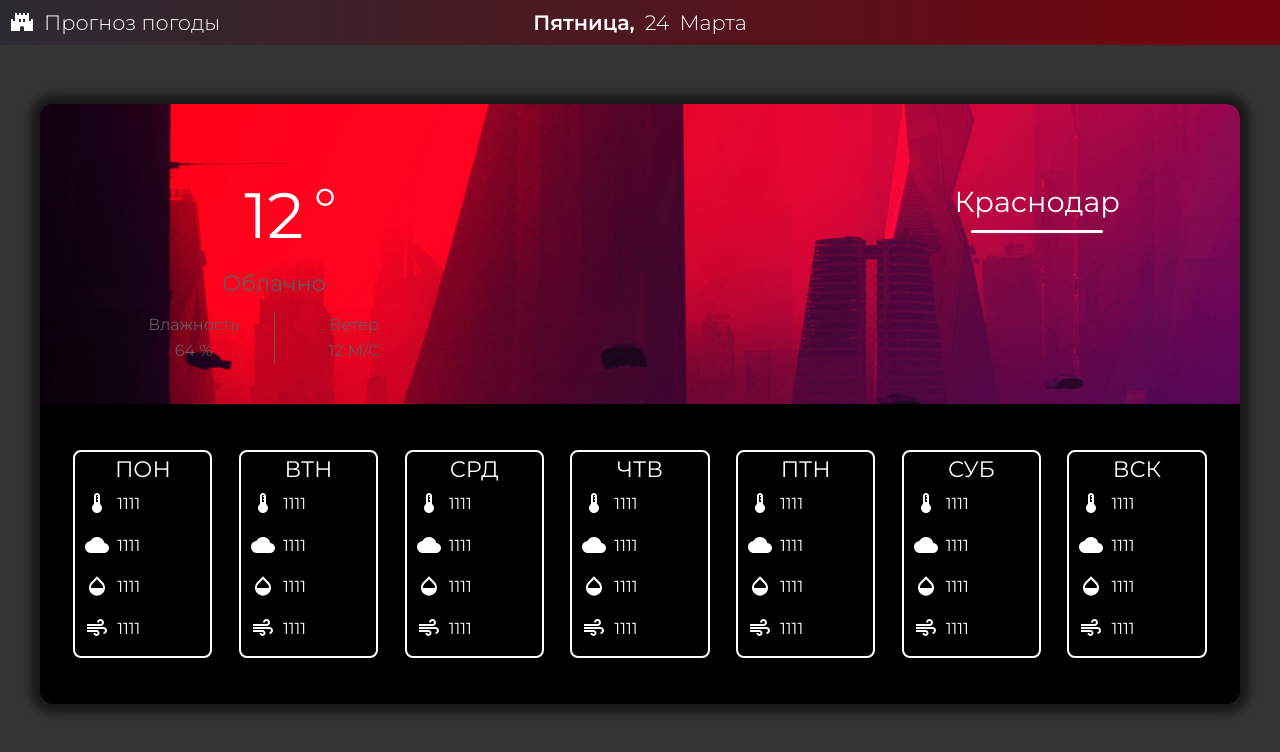
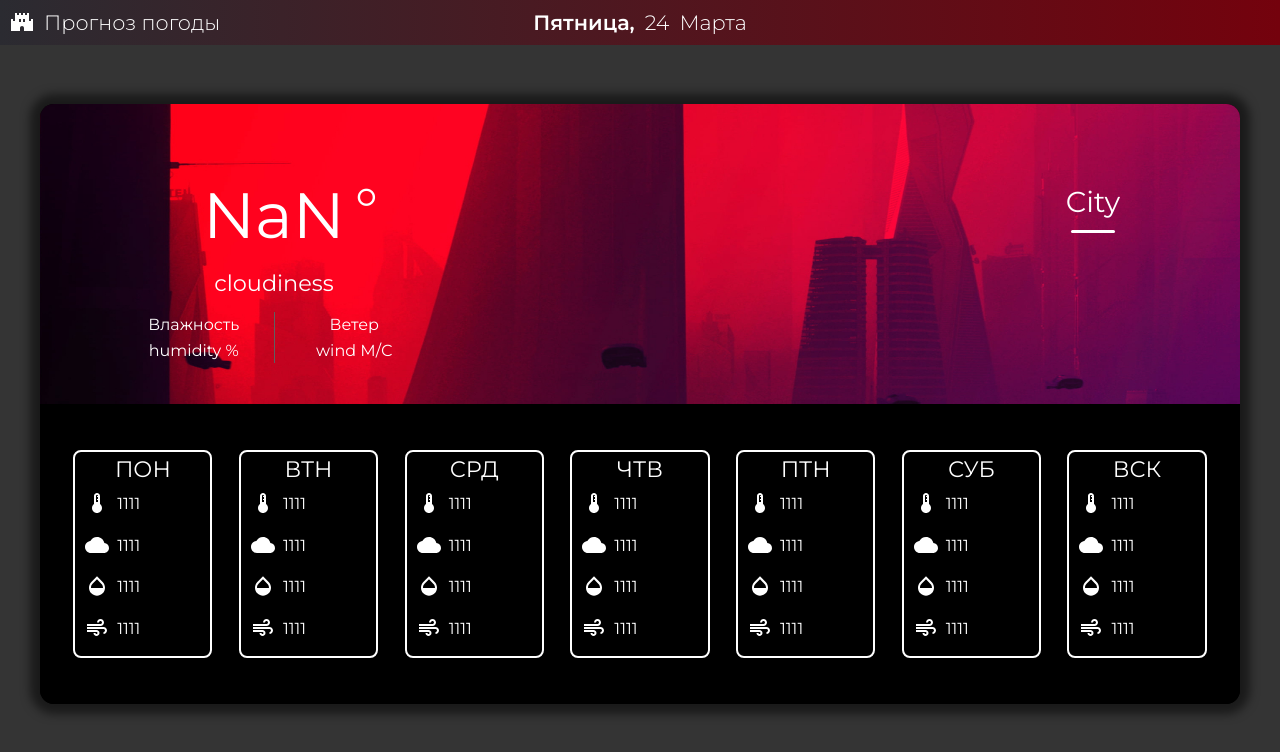
Before and after one commit to Javert5555/weather_forecast, a React (Create React App) app: page / in a window 1280 px wide. Shown: the top 752 px of the page. Built offline with nearby package versions, Linux system fonts and the light colour scheme.

Commit message:
add upper part data

```diff
--- a/src/components/card/Card.js
+++ b/src/components/card/Card.js
@@ -3,7 +3,7 @@ import DayWeather from './DayWeatherInfo'
 import TodayWeatherCity from './TodayWeatherCity'
 import TodayWeatherData from './TodayWeatherData'
 
-const Card = () => {
+const Card = ({ city, temperature, cloudiness, humidity, wind }) => {
 
     const weekDays = [
         'ПОН',
@@ -19,8 +19,15 @@ const Card = () => {
         <section className='container'>
             <div className='card'>
                 <div className='card__upper-part'>
-                    <TodayWeatherData />
-                    <TodayWeatherCity />
+                    <TodayWeatherData
+                        temperature={temperature}
+                        cloudiness={cloudiness}
+                        humidity={humidity}
+                        wind={wind}
+                    />
+                    <TodayWeatherCity
+                        city={city}
+                    />
                 </div>
                 <div className='card__bottom-part'>
                     {weekDays.map((weekDay, index) => (
--- a/src/components/card/TodayWeatherCity.js
+++ b/src/components/card/TodayWeatherCity.js
@@ -1,9 +1,10 @@
 import '../../styles/card/today_weather_city.scss'
 
-const TodayWeatherCity = () => {
+const TodayWeatherCity = ({ city }) => {
+
     return (
         <div className='today-weather-city'>
-            <p className='today-weather-city__name-city'>Краснодар</p>
+            <p className='today-weather-city__name-city'>{city}</p>
             <div className='today-weather-city__horizontal-line'></div>
         </div>
     )
--- a/src/components/card/TodayWeatherData.js
+++ b/src/components/card/TodayWeatherData.js
@@ -2,26 +2,26 @@ import { Fragment } from 'react'
 import '../../styles/card/today_weather_data.scss'
 
 
-const TodayWeatherData = () => {
+const TodayWeatherData = ({ temperature, cloudiness, humidity, wind }) => {
 
     return (
             <div className='today-weather-data'>
                 <div className='today-weather-data__cloudiness-temperature'>
                     <div className='today-weather-data__temperature'>
-                        12
+                        {Math.round(temperature)}
                         <span className='today-weather-data__temperature-degree'>°</span>
                     </div>
-                    <div className='today-weather-data__cloudiness'>Облачно</div>
+                    <div className='today-weather-data__cloudiness'>{cloudiness}</div>
                 </div>
                 <div className='today-weather-data__humidity-wind'>
                     <div className='today-weather-data__humidity'>
                         <p>Влажность</p>
-                        <div>64 %</div>
+                        <div>{humidity} %</div>
                     </div>
                     <div className='today-weather-data__vertical-line'></div>
                     <div className='today-weather-data__wind'>
                         <p>Ветер</p>
-                        <div>12 М/С</div>
+                        <div>{wind} М/С</div>
                     </div>
                 </div>
             </div>
--- a/src/components/core/Home.js
+++ b/src/components/core/Home.js
@@ -1,12 +1,33 @@
-import { Fragment } from 'react'
+import { Fragment, useEffect, useState } from 'react'
 import Card from '../card/Card'
 import Menu from './Menu'
 
 const Home = () => {
+    let [city, setCity] = useState('City')
+    let [temperature, setTemperature] = useState('temperature')
+    let [cloudiness, setCloudiness] = useState('cloudiness')
+    let [humidity, setHumidity] = useState('humidity')
+    let [wind, setWind] = useState('wind')
+
+    // useEffect(() => {
+    //     console.log(weatherForecastData)
+    // }, [weatherForecastData])
     return (
         <Fragment>
-            <Menu />
-            <Card />
+            <Menu
+                setCity={setCity}
+                setTemperature={setTemperature}
+                setCloudiness={setCloudiness}
+                setHumidity={setHumidity}
+                setWind={setWind}
+            />
+            <Card
+                city={city}
+                temperature={temperature}
+                cloudiness={cloudiness}
+                humidity={humidity}
+                wind={wind}
+            />
         </Fragment>
     )
 }
--- a/src/styles/card/today_weather_city.scss
+++ b/src/styles/card/today_weather_city.scss
@@ -4,6 +4,7 @@
     right: 10%;
     // transform: translate(-50%, -50%);
     max-width: min-content;
+    white-space: nowrap;
     // text-align: center;
     // margin-left: 100px;
 
--- a/src/styles/card/today_weather_data.scss
+++ b/src/styles/card/today_weather_data.scss
@@ -1,6 +1,6 @@
 .today-weather-data {
     width: 300px;
-    color: #5f5f5f;
+    color: #ffffff;
     text-align: center;
     position: absolute;
     top: 20%;
```
